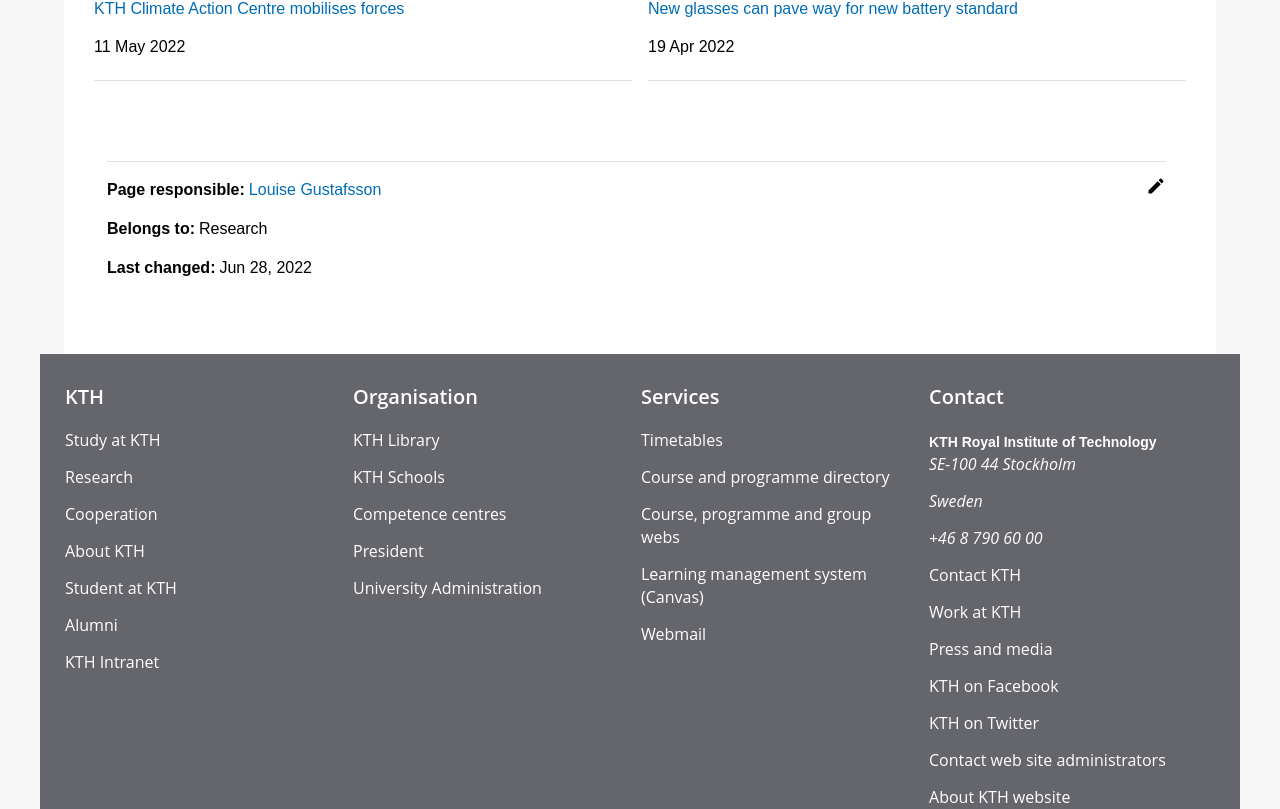
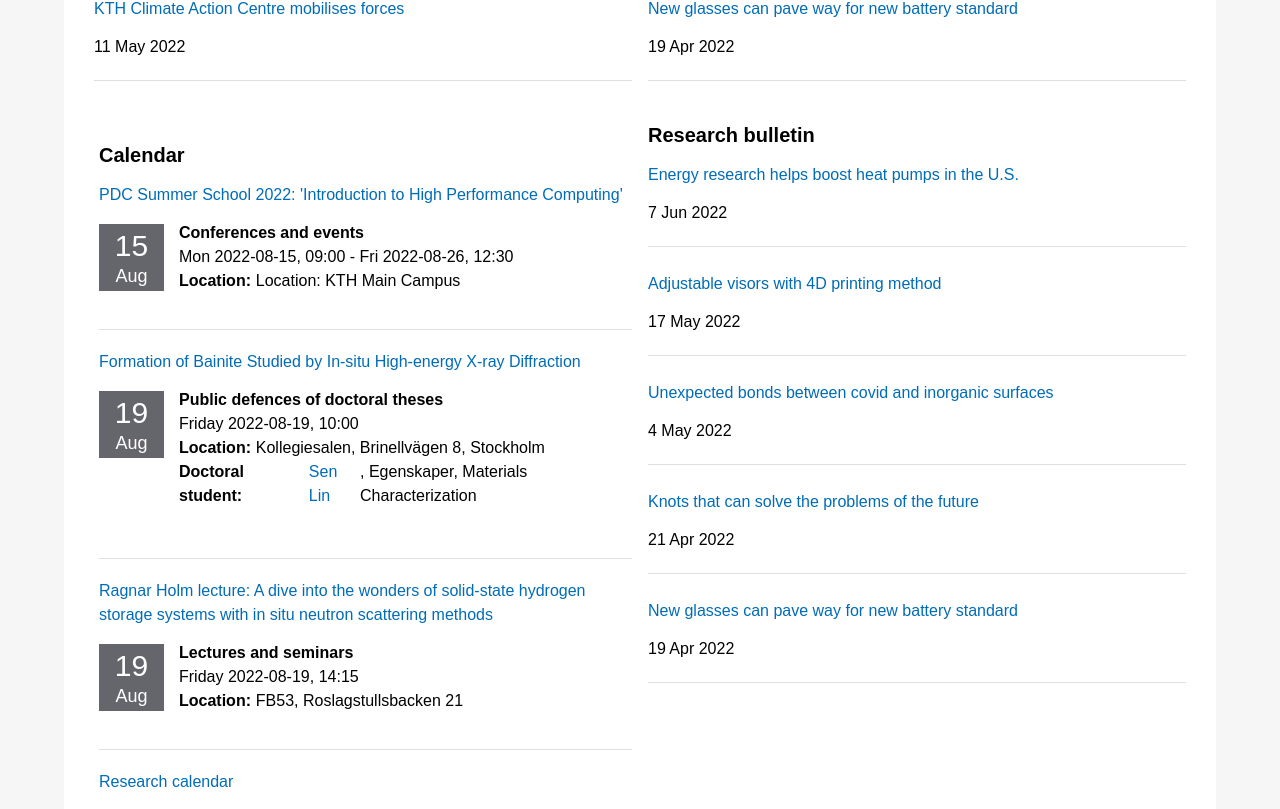
Before and after one commit to SwedishProjects/KTH-University, a React (Create React App) app: page /research in a window 1280 px wide. Shown: the part 2171-2980 px from the top of the page. Built offline with nearby package versions, Linux system fonts and the light colour scheme.

Commit message:
feat (Research) : add ResearchCalendar

```diff
--- a/src/Components/Calendar/Components/CalendarInfo/CalendarInfo.tsx
+++ b/src/Components/Calendar/Components/CalendarInfo/CalendarInfo.tsx
@@ -64,7 +64,7 @@
 
      <Box
      sx={{display:(props.title==="Public defences of doctoral theses") ? "flex" :"none",
-     justifyContent:"flex-start",alignItems:"start",
+    //  justifyContent:"flex-start",alignItems:"start",
      marginLeft:{xs:"-30px",sm:"0",md:"0",lg:"0"},
 
     //  paddingRight:{xs:"0px",lg:"0"}
--- a/src/Components/Research/Components/ResearchCalendar/ResearchCalendar.tsx
+++ b/src/Components/Research/Components/ResearchCalendar/ResearchCalendar.tsx
@@ -1,9 +1,49 @@
 
-const ResearchCalendar = () => {
+
+import {ResearchCalendarDate} from "../../../../Services/Utils/Data/data"
+import {CalendarHeading ,} from "../../../../Styles/Calendar"
+import { useState } from "react";
+
+
+import CalendarLink from "../../../Calendar/Components/CalendarLink/CalendarLink";
+import CalendarBox from "../../../Calendar/Components/CalendarBox/CalendarBox";
+import { Typography ,Box} from "@mui/material";
+
+const  ResearchCalendar = () => {
+  const [Info] = useState(ResearchCalendarDate);
+
     return (
     <>
+<Box sx={{marginTop:"20px" ,    marginLeft:"5px"}}>
+<Typography
+  variant="body2"
+  mb={2.5}
+  sx={CalendarHeading}>
+    Calendar
+</Typography>
+
+
+ {Info.map((calendar) => (
+              <CalendarBox
+              links={calendar.links}
+              title= {calendar.title}
+              day= {calendar.day}
+               month= {calendar.month}
+              date = {calendar.date}
+              location={calendar.location}
+              />
+
+            ))}
+
+
+
+
+
+<CalendarLink  links="Research calendar"/>
+
+</Box>
     </>
-    );
-  };
+      );
+    };
 
-  export default ResearchCalendar;
+    export default  ResearchCalendar;
--- a/src/Components/Research/Research.tsx
+++ b/src/Components/Research/Research.tsx
@@ -7,6 +7,7 @@
 import {ContainerStyle } from '../../Styles/Container/Container'
 import CurrentActivities from "./Components/CurrentActivities/CurrentActivities";
 import ResearchBulletin from "./Components/ResearchBulletin/ResearchBulletin"
+import ResearchCalendar from "./Components/ResearchCalendar/ResearchCalendar";
 const links=[
   "Research"
 ]
@@ -31,6 +32,12 @@
         <Grid item xs={12} sm={6} md={6} lg={6}>
         <ResearchBulletin />
         </Grid>
+        <Grid item xs={12} sm={6} md={6} lg={6}>
+         <ResearchCalendar />
+        </Grid>
+        <Grid item xs={12} sm={6} md={6} lg={6}>
+        <ResearchBulletin />
+        </Grid>
 
 
 
--- a/src/Services/Utils/Data/data.ts
+++ b/src/Services/Utils/Data/data.ts
@@ -569,3 +569,37 @@
   },
 
 ];
+// -----------------------------------Research /ResearchCalendar
+
+export const  ResearchCalendarDate = [
+  {
+    id: 1,
+    links:"PDC Summer School 2022: 'Introduction to High Performance Computing'",
+    day:"15",
+    month:"Aug",
+    title:"Conferences and events",
+    date:"Mon 2022-08-15, 09:00 - Fri 2022-08-26, 12:30",
+    location:"Location: KTH Main Campus",
+  },
+  {
+
+    id: 2,
+    links:"Formation of Bainite Studied by In-situ High-energy X-ray Diffraction",
+    day:"19",
+    month:"Aug",
+    title:"Public defences of doctoral theses",
+    date:"Friday 2022-08-19, 10:00",
+    location:" Kollegiesalen, Brinellvägen 8, Stockholm",
+  },
+  {
+    id: 3,
+    links:"Ragnar Holm lecture: A dive into the wonders of solid-state hydrogen storage systems with in situ neutron scattering methods",
+    day:"19",
+    month:"Aug",
+    title:"Lectures and seminars",
+    date:"Friday 2022-08-19, 14:15",
+    location:" FB53, Roslagstullsbacken 21",
+  },
+
+
+];
```
